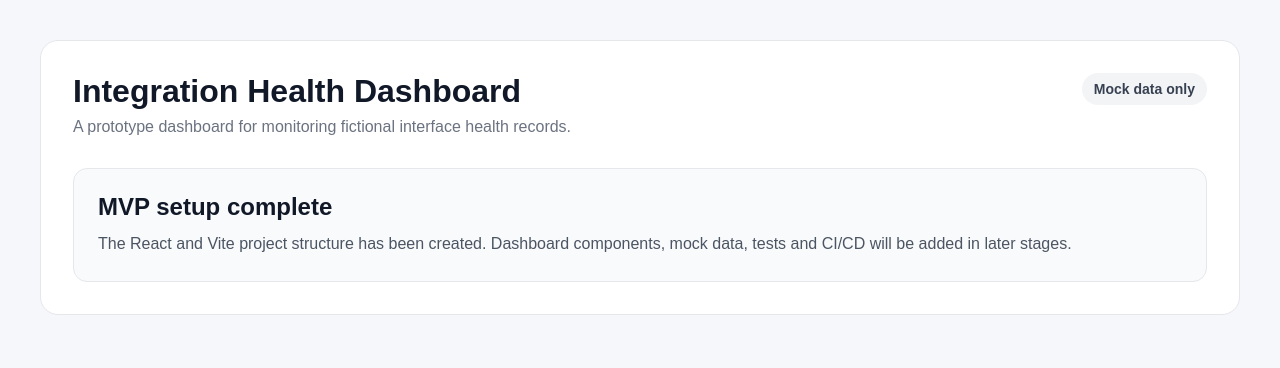
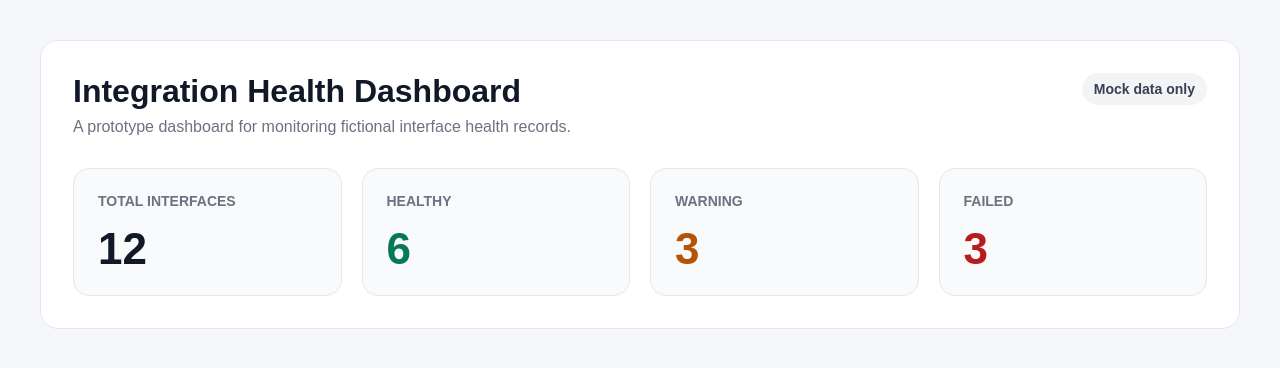
Before and after one commit to Orzel83/integration-health-dashboard, a React (Vite) app: page / in a window 1280 px wide. Shown: the top 368 px of the page. Built offline with nearby package versions, Linux system fonts and the light colour scheme.

Commit message:
Add dashboard summary cards

```diff
--- a/src/App.css
+++ b/src/App.css
@@ -52,19 +52,66 @@ body {
   white-space: nowrap;
 }
 
-.placeholder-card {
-  border: 1px solid #e5e7eb;
-  border-radius: 14px;
-  padding: 24px;
-  background: #f9fafb;
+.summary-grid {
+  display: grid;
+  grid-template-columns: repeat(4, 1fr);
+  gap: 20px;
 }
 
-.placeholder-card h2 {
-  margin: 0 0 10px;
+.summary-card {
+  border: 1px solid #e5e7eb;
+  border-radius: 16px;
+  background: #f9fafb;
+  padding: 24px;
 }
 
-.placeholder-card p {
-  margin: 0;
-  color: #4b5563;
-  line-height: 1.6;
+.summary-card-label {
+  display: block;
+  margin-bottom: 18px;
+  color: #6b7280;
+  font-size: 14px;
+  font-weight: 700;
+  text-transform: uppercase;
 }
+
+.summary-card-value {
+  display: block;
+  font-size: 44px;
+  line-height: 1;
+}
+
+.summary-card-total .summary-card-value {
+  color: #111827;
+}
+
+.summary-card-healthy .summary-card-value {
+  color: #047857;
+}
+
+.summary-card-warning .summary-card-value {
+  color: #b45309;
+}
+
+.summary-card-failed .summary-card-value {
+  color: #b91c1c;
+}
+
+@media (max-width: 900px) {
+  .summary-grid {
+    grid-template-columns: repeat(2, 1fr);
+  }
+
+  .dashboard-header {
+    flex-direction: column;
+  }
+}
+
+@media (max-width: 600px) {
+  .app {
+    padding: 20px;
+  }
+
+  .summary-grid {
+    grid-template-columns: 1fr;
+  }
+}
--- a/src/App.jsx
+++ b/src/App.jsx
@@ -1,6 +1,11 @@
 import './App.css';
+import SummaryCard from './components/SummaryCard';
+import mockInterfaces from './data/mockInterfaces.json';
+import { getStatusSummary } from './utils/interfaceUtils';
 
 function App() {
+  const summary = getStatusSummary(mockInterfaces);
+
   return (
     <main className="app">
       <section className="dashboard">
@@ -14,12 +19,27 @@ function App() {
           <span className="data-note">Mock data only</span>
         </header>
 
-        <section className="placeholder-card">
-          <h2>MVP setup complete</h2>
-          <p>
-            The React and Vite project structure has been created. Dashboard
-            components, mock data, tests and CI/CD will be added in later stages.
-          </p>
+        <section className="summary-grid" aria-label="Interface health summary">
+          <SummaryCard
+            label="Total Interfaces"
+            value={summary.total}
+            status="total"
+          />
+          <SummaryCard
+            label="Healthy"
+            value={summary.healthy}
+            status="healthy"
+          />
+          <SummaryCard
+            label="Warning"
+            value={summary.warning}
+            status="warning"
+          />
+          <SummaryCard
+            label="Failed"
+            value={summary.failed}
+            status="failed"
+          />
         </section>
       </section>
     </main>
--- /dev/null
+++ b/src/components/SummaryCard.jsx
@@ -0,0 +1,10 @@
+function SummaryCard({ label, value, status }) {
+  return (
+    <article className={`summary-card summary-card-${status}`}>
+      <span className="summary-card-label">{label}</span>
+      <strong className="summary-card-value">{value}</strong>
+    </article>
+  );
+}
+
+export default SummaryCard;
```
Also changed, not shown: 2 other files (tests, documents, lock files or other folders).
